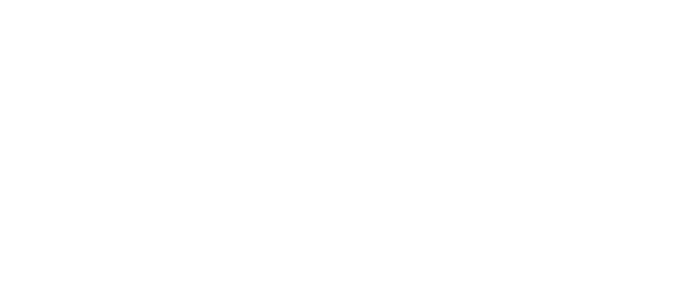
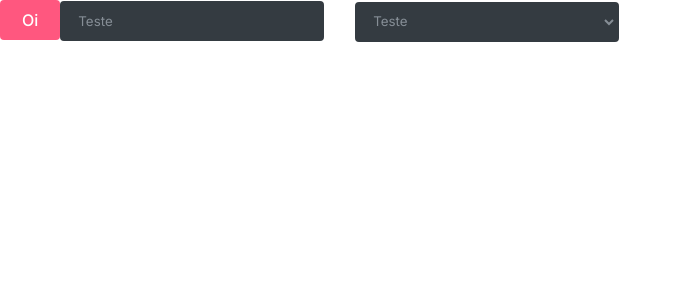
Before and after one commit to Typhonn003/tech_hub, a React (Create React App) app: page / in a window 1280 px wide. Shown: the top 300 px of the page, without its empty margins (0-682 px from the left). Built offline with nearby package versions, Linux system fonts and the light colour scheme.

Commit message:
feat: styled inputs

```diff
--- a/src/App.jsx
+++ b/src/App.jsx
@@ -1 +1,18 @@
-export function App() {}
+import { PrimaryButton } from "./components/Button/Default";
+import { Input } from "./components/Input/Default";
+import { Select } from "./components/Input/Select";
+
+export function App() {
+
+    return (
+    <div>
+        <PrimaryButton>Oi</PrimaryButton>
+        <Input placeholder="Teste" type="text" />
+        <label htmlFor="123">Teste</label>
+        <Select id="123">
+            <option value="">Teste</option>
+            <option value="">Teste</option>
+        </Select>
+    </div>
+    )
+}
--- /dev/null
+++ b/src/components/Input/Default/index.jsx
@@ -0,0 +1,8 @@
+import { StyledInput } from "./style";
+
+export function Input({ children, id,  type, placeholder }) {
+
+  return (
+    <StyledInput type={type} placeholder={placeholder} id={id}>{children}</StyledInput>
+  );
+}
--- /dev/null
+++ b/src/components/Input/Default/style.js
@@ -0,0 +1,39 @@
+import styled from "styled-components";
+
+export const StyledInput = styled.input`
+  box-sizing: border-box;
+
+  height: 40px;
+  width: 100%;
+  max-width: 264px;
+
+  outline: none;
+
+  background-color: var(--color-grey2);
+
+  color: var(--color-grey0);
+
+  border-radius: var(--radius-4);
+  border: 2px solid var(--color-grey2);
+
+  padding: 0 16px;
+
+  font-family: "Inter", sans-serif;
+  font-weight: 400;
+
+  ::placeholder {
+    color: var(--color-grey1);
+  }
+
+  :focus {
+    border: 2px solid var(--color-grey0);
+  }
+
+  input:-webkit-autofill,
+  input:-webkit-autofill:hover,
+  input:-webkit-autofill:focus,
+  input:-webkit-autofill:active {
+    -webkit-box-shadow: 0 0 0 30px var(--color-grey2) inset !important;
+    -webkit-text-fill-color: var(--color-grey0);
+  }
+`;
--- /dev/null
+++ b/src/components/Input/Select/index.jsx
@@ -0,0 +1,8 @@
+import { StyledSelect } from "./style";
+
+export function Select({ children, id }) {
+
+  return (
+    <StyledSelect id={id}>{children}</StyledSelect>
+  );
+}
--- /dev/null
+++ b/src/components/Input/Select/style.js
@@ -0,0 +1,27 @@
+import styled from "styled-components";
+
+export const StyledSelect = styled.select`
+  box-sizing: border-box;
+
+  height: 40px;
+  width: 100%;
+  max-width: 264px;
+
+  outline: none;
+
+  background-color: var(--color-grey2);
+
+  color: var(--color-grey1);
+
+  border-radius: var(--radius-4);
+  border: 2px solid var(--color-grey2);
+
+  padding: 0 12px;
+
+  font-family: "Inter", sans-serif;
+  font-weight: 400;
+
+  :focus {
+    border: 2px solid var(--color-grey0);
+  }
+`;
--- a/src/styles/global.js
+++ b/src/styles/global.js
@@ -52,8 +52,8 @@
     font-weight: 500;
     font-size: 1rem;
 
-    height: 48px;
-    min-width: 48px;
+    height: 40px;
+    min-width: 40px;
 
     padding: 0 22px;
 
@@ -62,4 +62,11 @@
 
     transition: .5s;
 }
+
+label {
+    font-weight: 400;
+    font-size: 0.75rem;
+
+    color: var(--color-text);
+}
 `;
```
